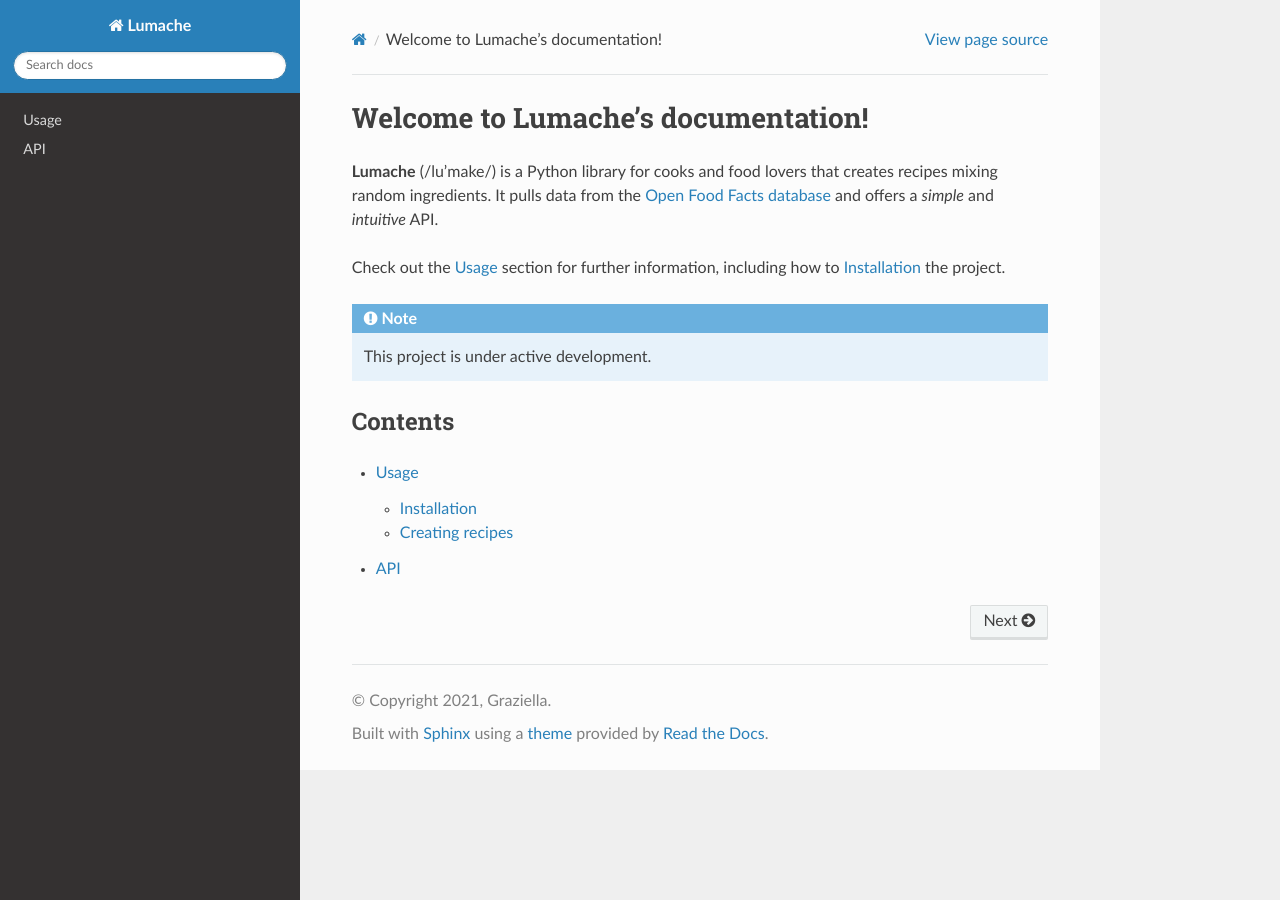
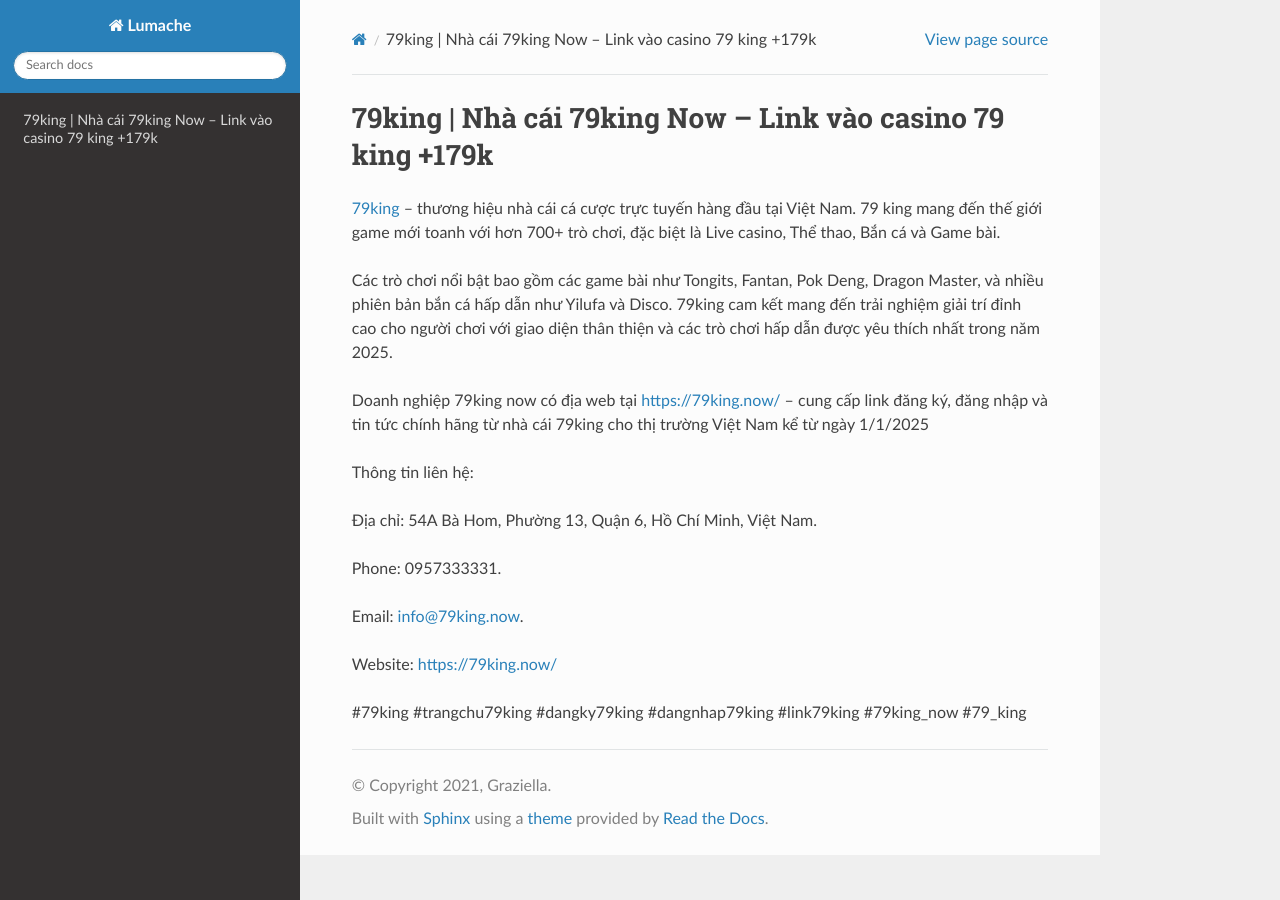
Before and after one commit to parkisngan19/79kingnow, a Sphinx documentation site: the page built from docs/source/index.rst, in a window 1280 px wide. Built offline with Sphinx 7.4.7 and the Read the Docs theme 3.1.0, drawn with Linux system fonts in a browser that asks for light colours.

Commit message:
Update index.rst

```diff
--- a/docs/source/index.rst
+++ b/docs/source/index.rst
@@ -1,22 +1,21 @@
-Welcome to Lumache's documentation!
+79king | Nhà cái 79king Now – Link vào casino 79 king +179k
 ===================================
 
-**Lumache** (/lu'make/) is a Python library for cooks and food lovers
-that creates recipes mixing random ingredients.
-It pulls data from the `Open Food Facts database <https://world.openfoodfacts.org/>`_
-and offers a *simple* and *intuitive* API.
+`79king <https://79king.now/>`_ – thương hiệu nhà cái cá cược trực tuyến hàng đầu tại Việt Nam. 79 king mang đến thế giới game mới toanh với hơn 700+ trò chơi, đặc biệt là Live casino, Thể thao, Bắn cá và Game bài.
 
-Check out the :doc:`usage` section for further information, including
-how to :ref:`installation` the project.
+Các trò chơi nổi bật bao gồm các game bài như Tongits, Fantan, Pok Deng, Dragon Master, và nhiều phiên bản bắn cá hấp dẫn như Yilufa và Disco. 79king cam kết mang đến trải nghiệm giải trí đỉnh cao cho người chơi với giao diện thân thiện và các trò chơi hấp dẫn được yêu thích nhất trong năm 2025.
 
-.. note::
+Doanh nghiệp 79king now có địa web tại https://79king.now/ – cung cấp link đăng ký, đăng nhập và tin tức chính hãng từ nhà cái 79king cho thị trường Việt Nam kể từ ngày 1/1/2025
 
-   This project is under active development.
 
-Contents
---------
+Thông tin liên hệ:
 
-.. toctree::
+Địa chỉ: 54A Bà Hom, Phường 13, Quận 6, Hồ Chí Minh, Việt Nam.
 
-   usage
-   api
+Phone: 0957333331.
+
+Email: info@79king.now.
+
+Website: https://79king.now/
+
+#79king #trangchu79king #dangky79king #dangnhap79king #link79king #79king_now #79_king
```
